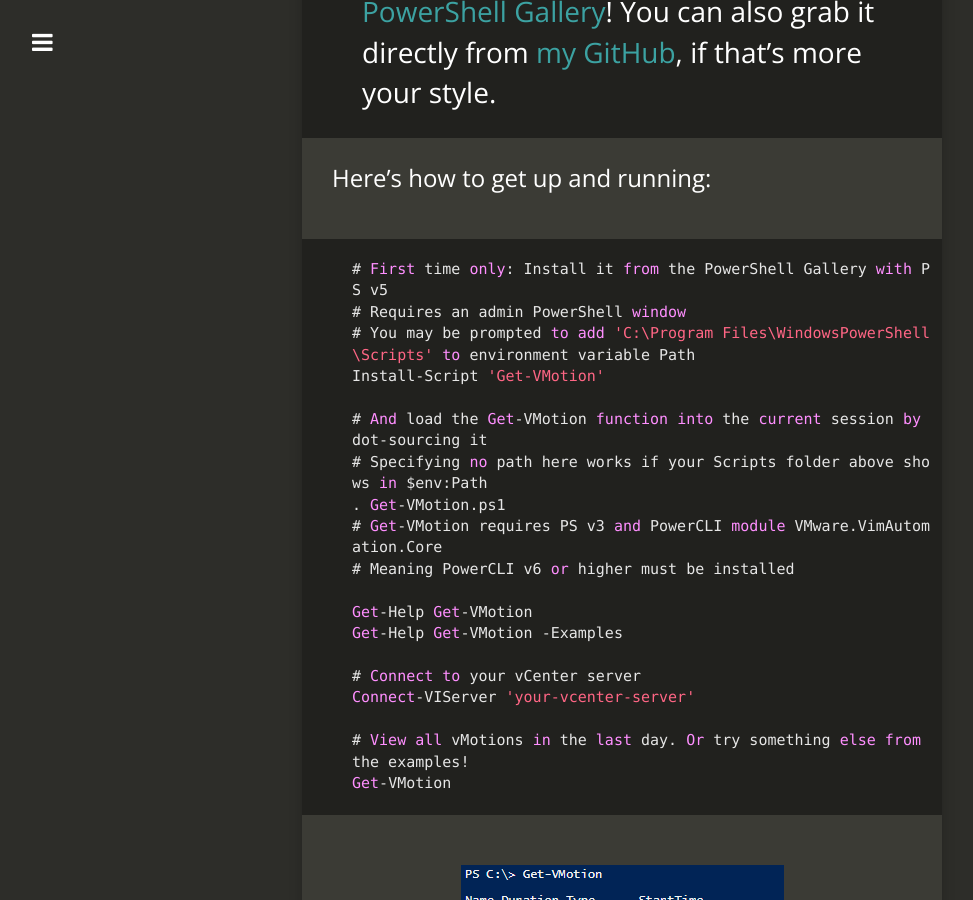
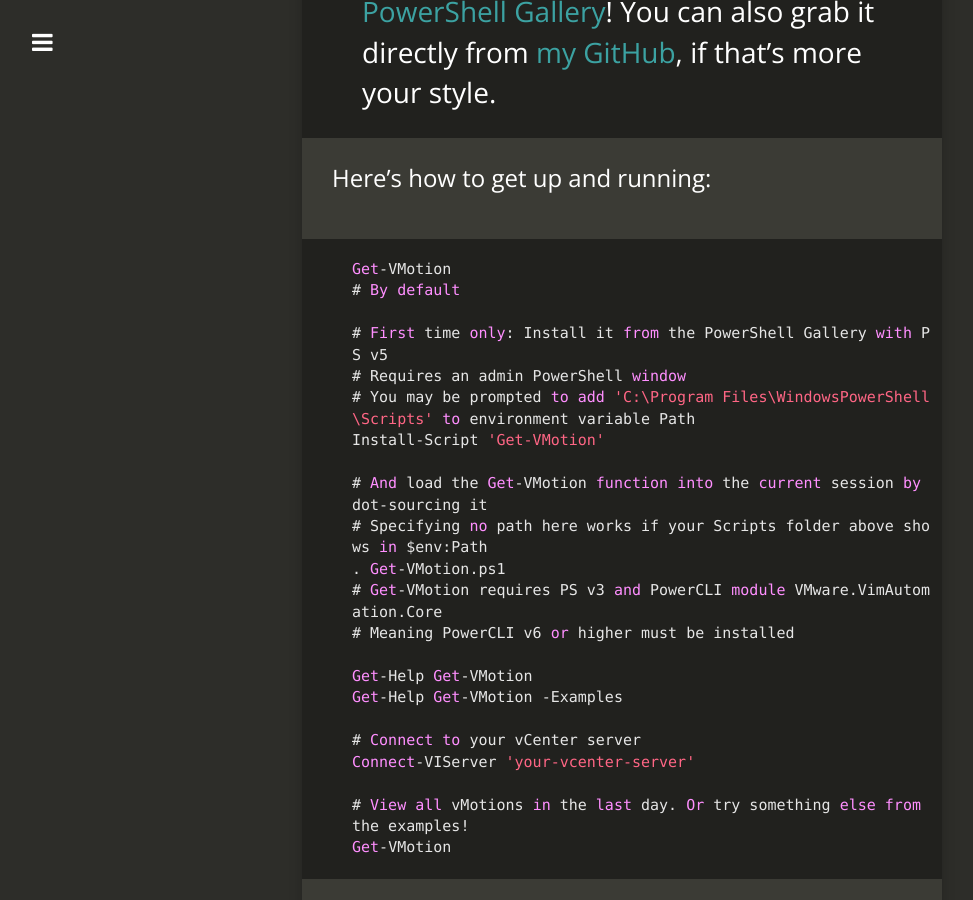
Before and after one commit to brianbunke/brianbunke.github.io, a Jekyll site: the page built from _posts/2017-01-03-get-vmotion.md, in a window 1280 px wide and 900 px high, scrolled down 795 px. Shown: the whole window, without its empty margins (18-991 px from the left). Built offline with Jekyll 4.4.1, drawn with Linux system fonts in a browser that asks for light colours; nearby versions of some CDN libraries.

Commit message:
Fix #1 please?

````diff
--- a/_posts/2017-01-03-get-vmotion.md
+++ b/_posts/2017-01-03-get-vmotion.md
@@ -22,6 +22,9 @@
 Here's how to get up and running:
 
 ```posh
+Get-VMotion
+# By default
+
 # First time only: Install it from the PowerShell Gallery with PS v5
 # Requires an admin PowerShell window
 # You may be prompted to add 'C:\Program Files\WindowsPowerShell\Scripts' to environment variable Path
````
